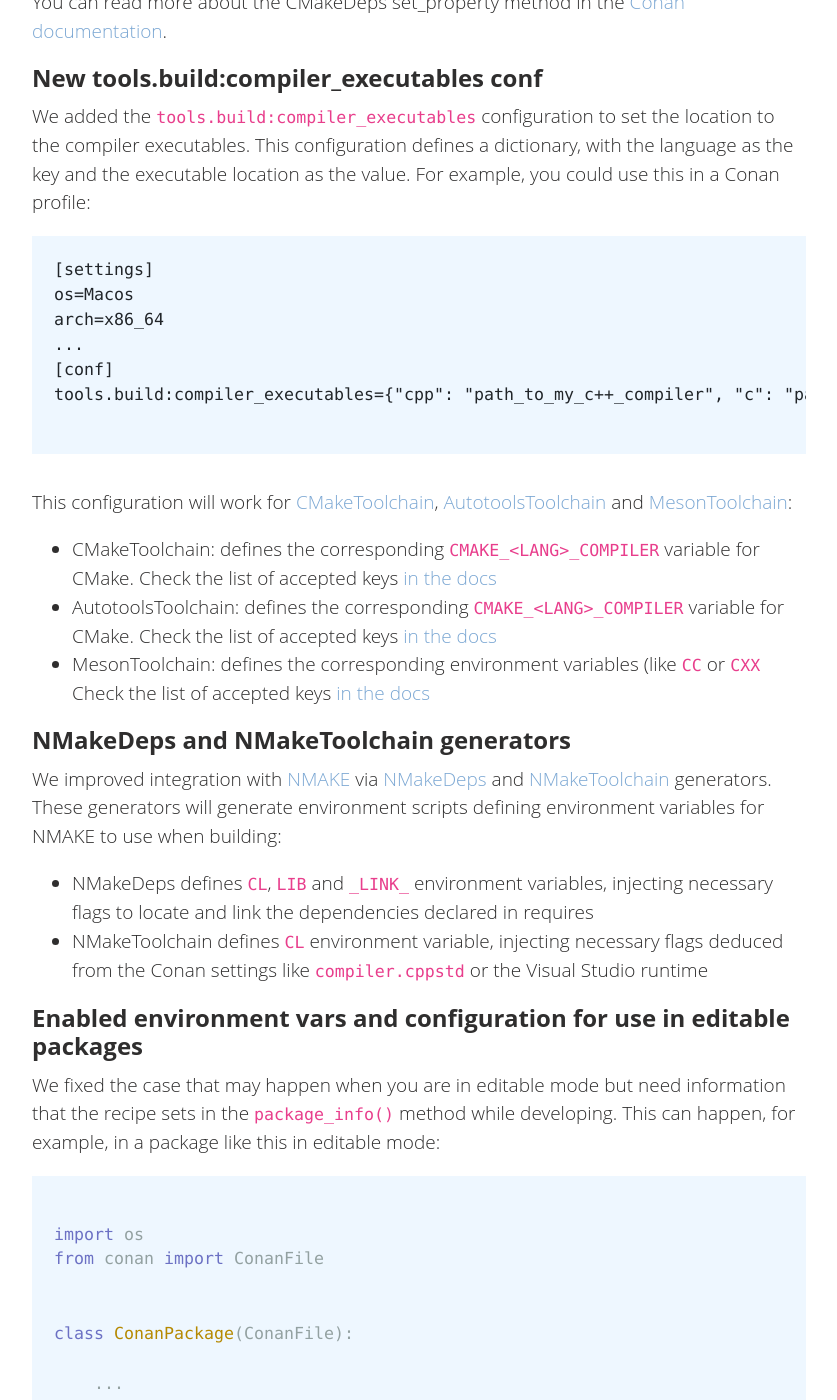
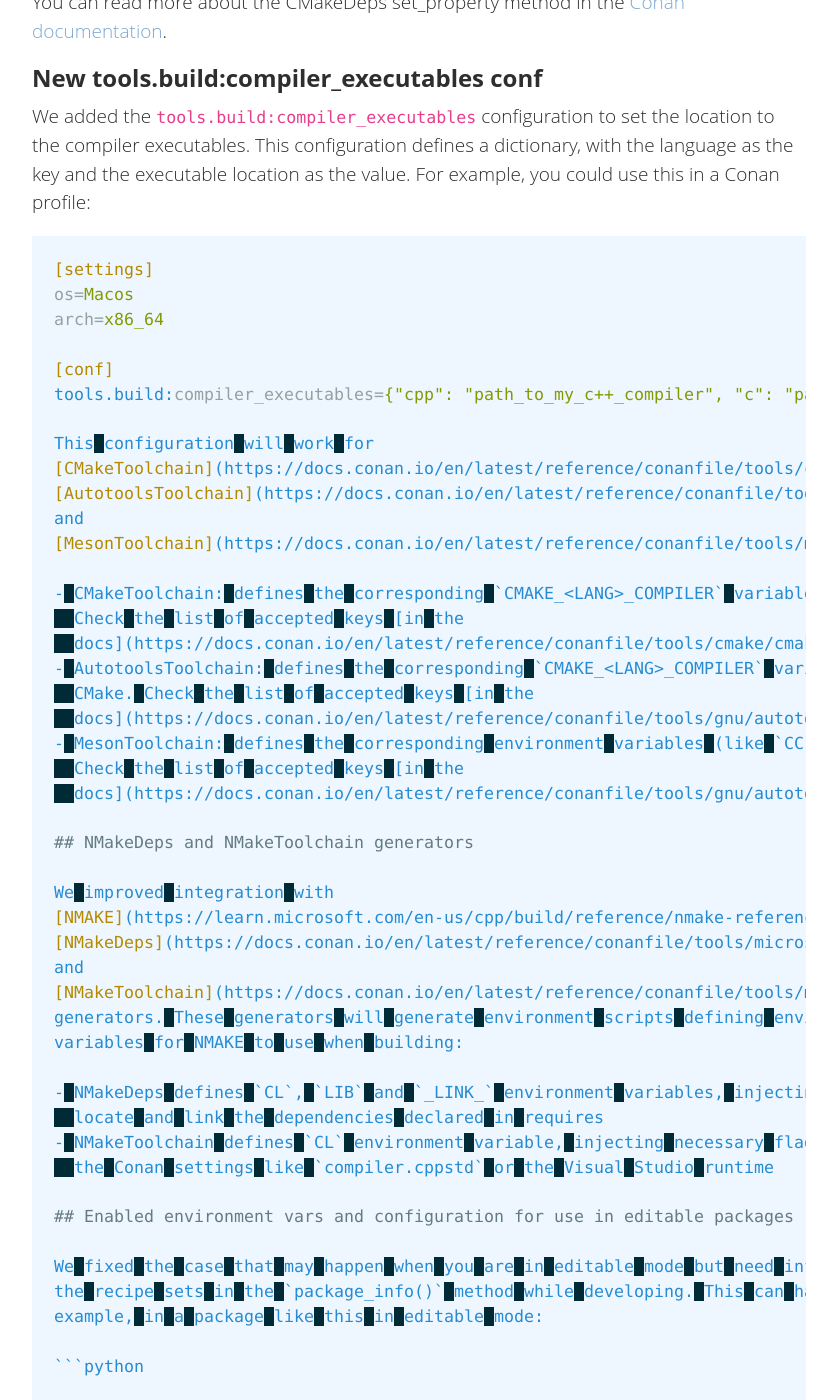
Before and after one commit to conan-io/conan-io.github.io, a Jekyll site: the page built from _posts/2022-12-19-New-conan-release-1-55.markdown, in a window 1280 px wide and 1400 px high, scrolled down 2180 px. Shown: the whole window, without its empty margins (20-857 px from the left). Built offline with Jekyll 4.4.1, drawn with Linux system fonts in a browser that asks for light colours; comment, search, counter and statistics services are not loaded; some of the changed text lies outside the part shown.

Commit message:
Update _posts/2022-12-19-New-conan-release-1-55.markdown
Co-authored-by: Chris Mc <prince.chrismc@gmail.com>

````diff
--- a/_posts/2022-12-19-New-conan-release-1-55.markdown
+++ b/_posts/2022-12-19-New-conan-release-1-55.markdown
@@ -92,15 +92,13 @@ compiler executables. This configuration defines a dictionary, with the language
 key and the executable location as the value. For example, you could use this in a Conan
 profile:
 
-```txt
+```ini
 [settings]
 os=Macos
 arch=x86_64
-...
+
 [conf]
 tools.build:compiler_executables={"cpp": "path_to_my_c++_compiler", "c": "path_to_my_c_compiler"}
-
-```
 
 This configuration will work for
 [CMakeToolchain](https://docs.conan.io/en/latest/reference/conanfile/tools/cmake/cmaketoolchain.html),
````
